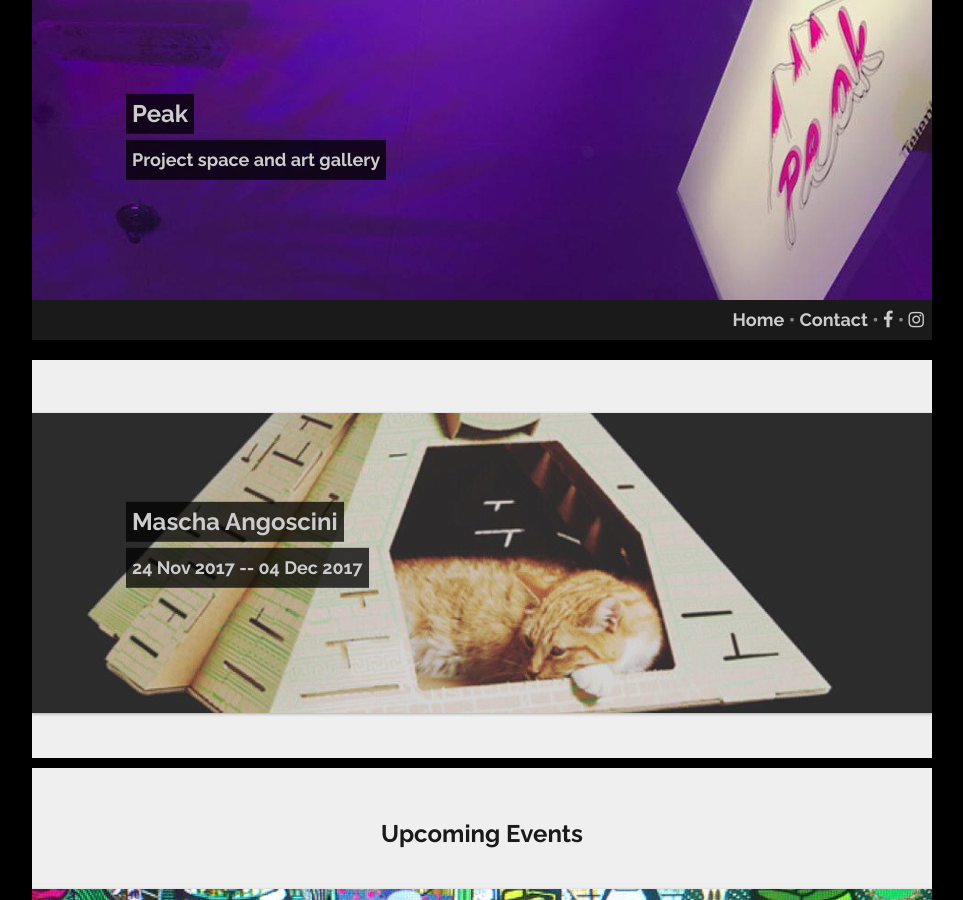
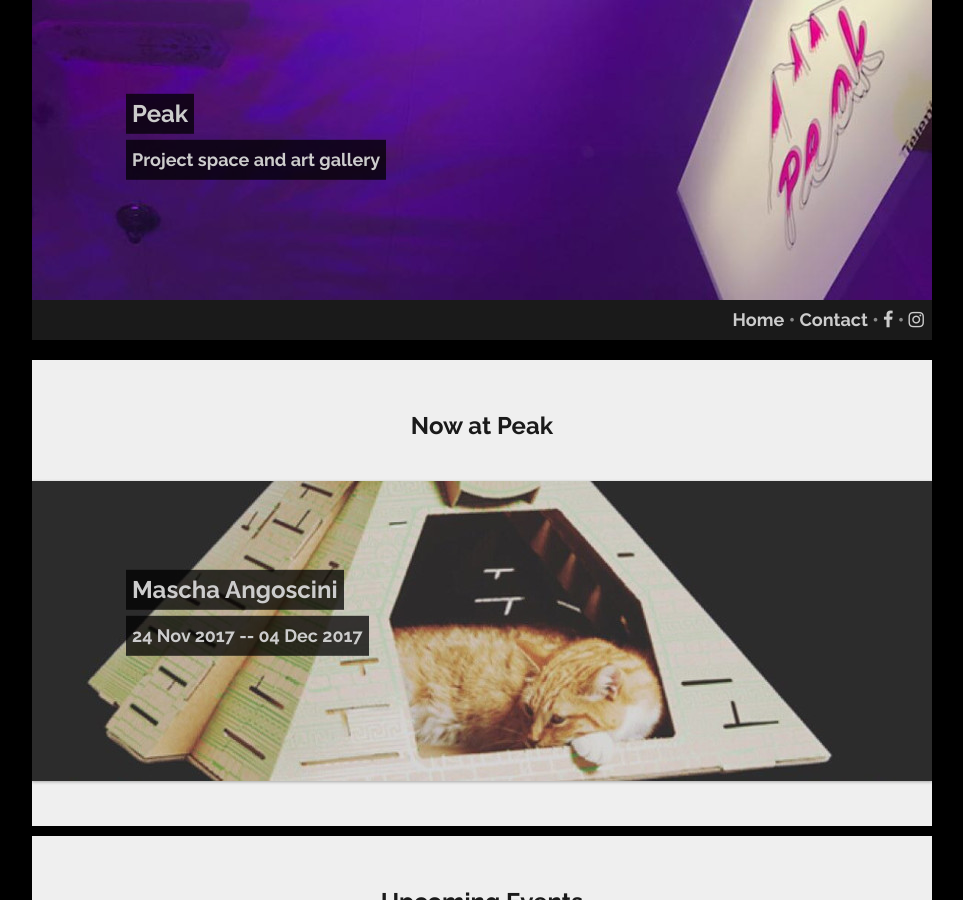
Before and after one commit to sa-mcquanzie/peak-website, a Jekyll site: the page built from index.html, in a window 1280 px wide and 900 px high. Shown: the whole window, without its empty margins (158-1121 px from the left). Built offline with Jekyll 4.4.1, drawn with Linux system fonts in a browser that asks for light colours; nearby versions of some CDN libraries; the list of posts is cut into pages by our own code.

Commit message:
Archived Cat Life Drawing; Changed Current event header

```diff
--- a/_includes/postlist.html
+++ b/_includes/postlist.html
@@ -9,11 +9,9 @@
   {% if archivedate > todaysdate %}
     {% if startdate < todaysdate %}
         <br />
-	{% if forloop.first %}
         <div class="postlist-heading">
           <h1>Now at Peak</h1>
         </div>
-	{% endif %}
         {% include preview.html %}
     {% endif %}
   {% endif %}
```
